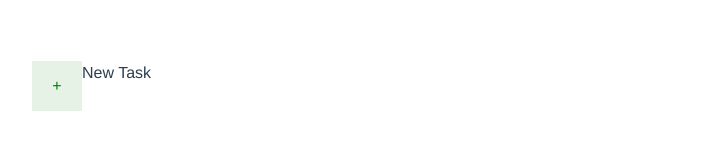
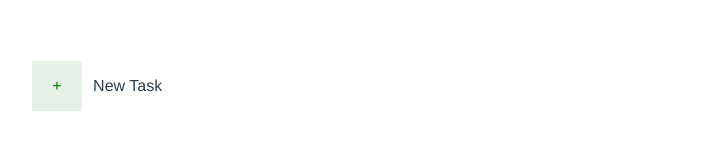
Before and after one commit to skouroufexis/vueapp, a Vue app: page / in a window 1280 px wide. Shown: the part 174-324 px from the top of the page, without its empty margins (53-759 px from the left). Built offline with nearby package versions, Linux system fonts and the light colour scheme.

Commit message:
Update Tasks.css

```diff
--- a/src/components/Tasks.css
+++ b/src/components/Tasks.css
@@ -8,9 +8,9 @@ button {width: 50px;height: 50px;
     font-weight: 500;
   }
 
-button:hover + #div_button_label { color: green; }
+button:hover + .div_button_label { color: green; }
 
-#div_button_label {display: flex;
+.div_button_label {display: flex;
            flex-direction: column;justify-content: center;
            margin-left: 1%;
 
```
